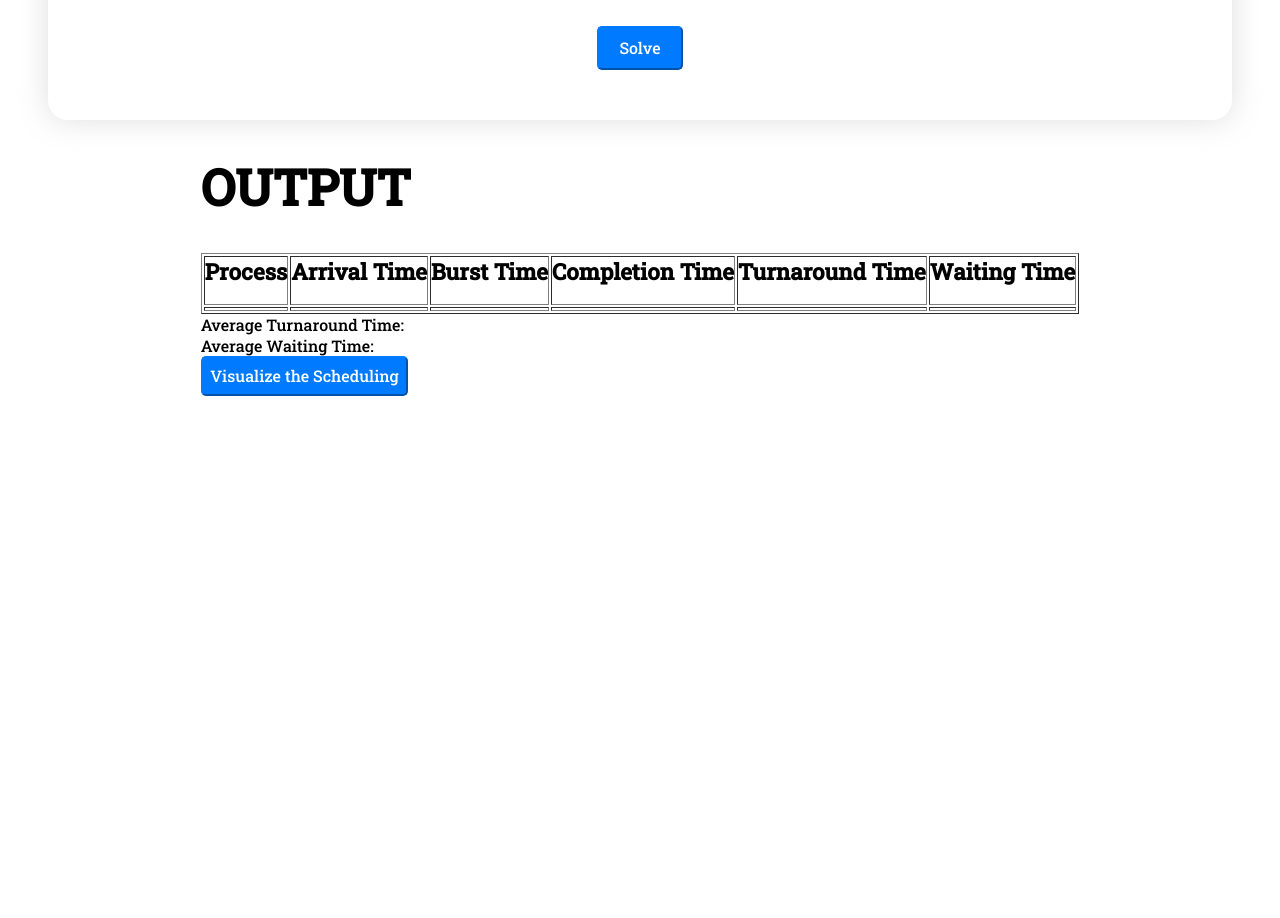
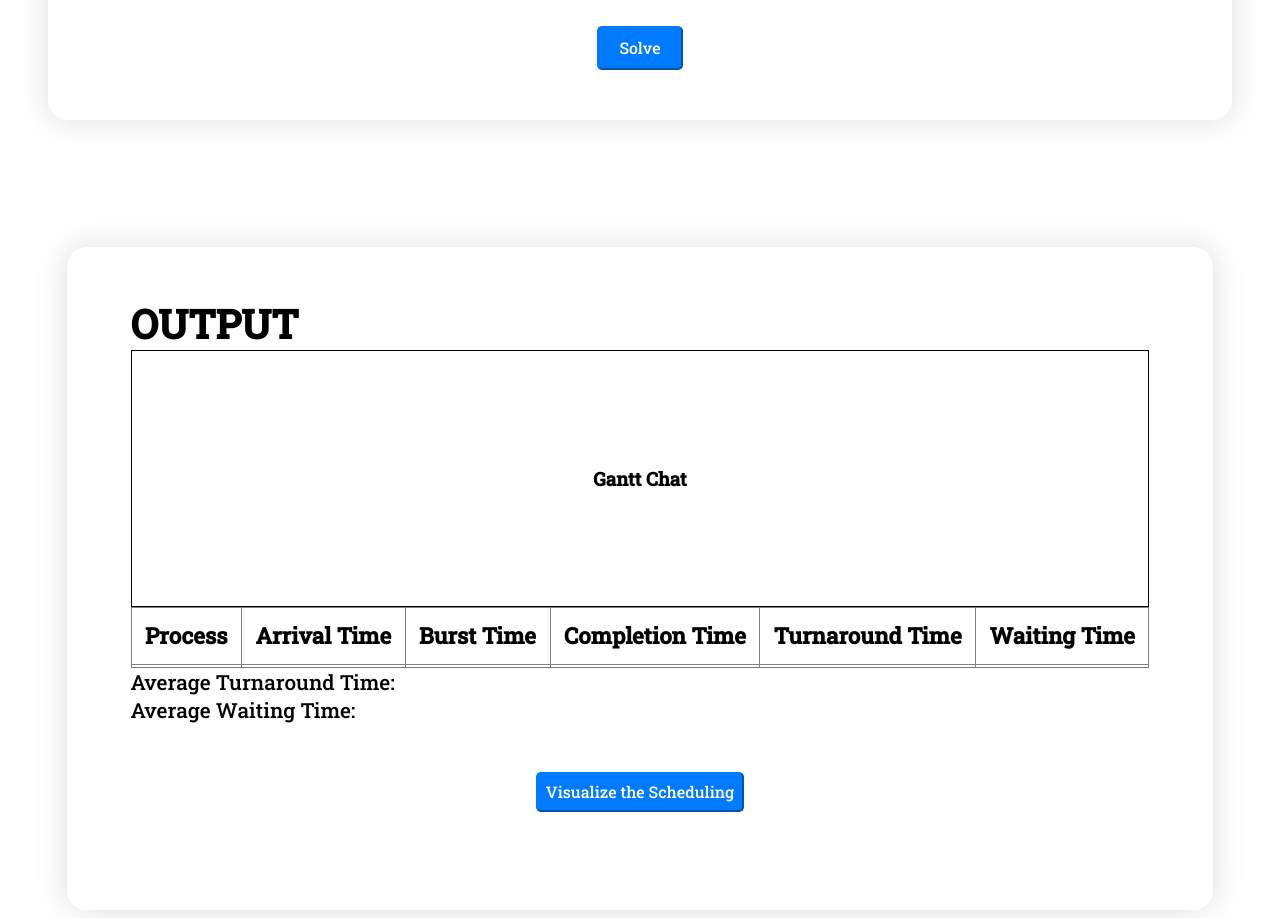
Before and after one commit to Maheshr52/CPU-Scheduling, a plain HTML site: page index.html in a window 1280 px wide. Shown: the part 660-1578 px from the top of the page. Before the commit the page ends 1064 px from the top, so only its background shows below. Drawn offline with Linux system fonts and the light colour scheme.

Commit message:
Styling Done.

```diff
--- a/index.html
+++ b/index.html
@@ -60,21 +60,37 @@
             <button id="solve">Solve</button>
         </form>
     </div>
-    <div id="outputCotainer">
-        <h1>OUTPUT</h1>
+
+
+
+
+
+
+
+
+
+
+
+
+
+
+
+
+    <div id="outputContainer">
+        <h2>OUTPUT</h2>
         <div id="gantt">
+            <h3>Gantt Chat</h3>
+        </div>
+        <table border="1" style="border-collapse: collapse;">
 
-        </div>
-        <table border="1">
-
-            <thead>
+            <tr>
                 <th>Process</th>
                 <th>Arrival Time</th>
                 <th>Burst Time</th>
                 <th>Completion Time</th>
                 <th>Turnaround Time</th>
                 <th>Waiting Time</th>
-            </thead>
+            </tr>
             <tr>
                 <td></td>
                 <td></td>
@@ -90,8 +106,9 @@
         <div id="wt">
             Average Waiting Time:
         </div>
-        <button type="animate">Visualize the Scheduling</button>
-
+        <div id="animBtn">
+            <button>Visualize the Scheduling</button>
+        </div>
 
     </div>
 </body>
--- a/style.css
+++ b/style.css
@@ -76,3 +76,24 @@ button {
     padding: 0.6em 1.3em;
     margin-top: 50px;
 }
+#outputContainer {
+    padding: 4% 5%;
+    border-radius: 20px;
+    box-shadow: 0px 0px 30px 0px #80808042;
+    margin-top: 10%;
+}
+#gantt{
+    border: 1px solid black;
+    padding: 6em;
+    text-align: center;
+}
+#outputContainer th{
+    padding: 0.6em;
+}
+#tt,#wt{
+    font-size: 1.3em;
+}
+#animBtn{
+    text-align: center;
+    padding: 3em;
+}
```
